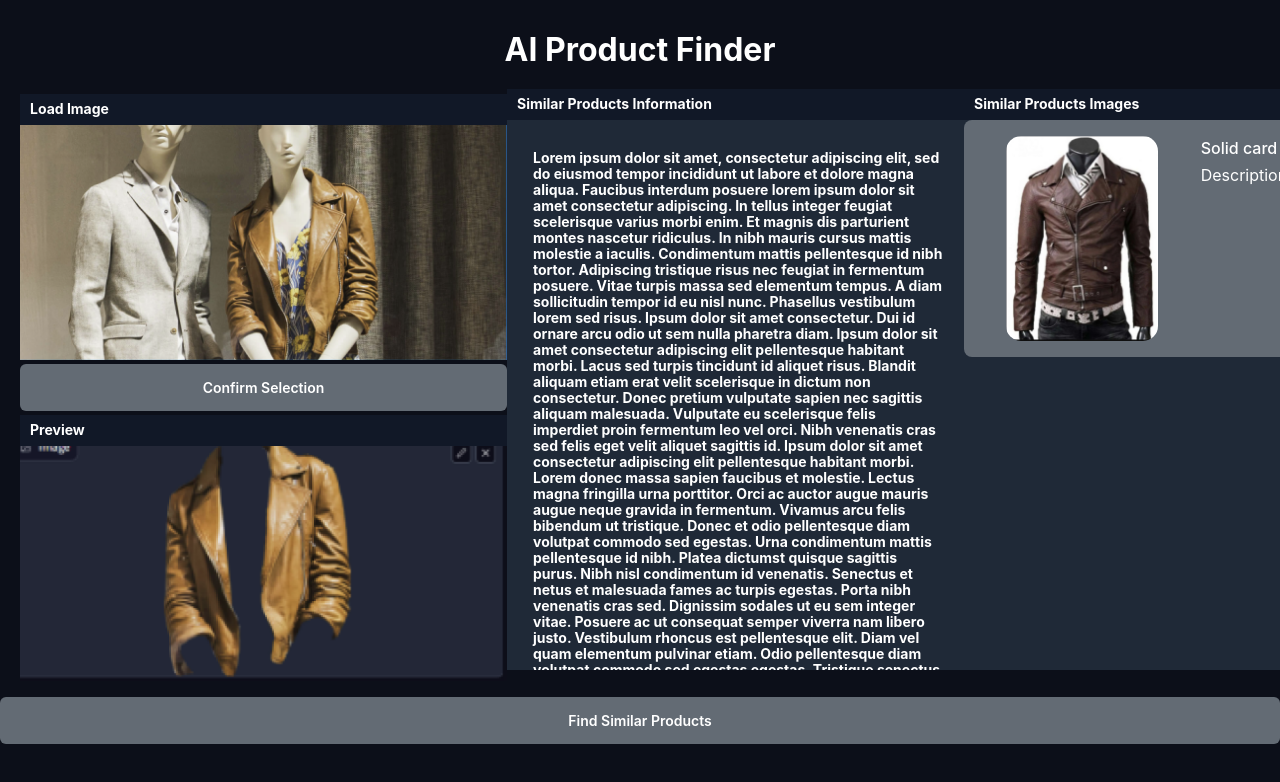
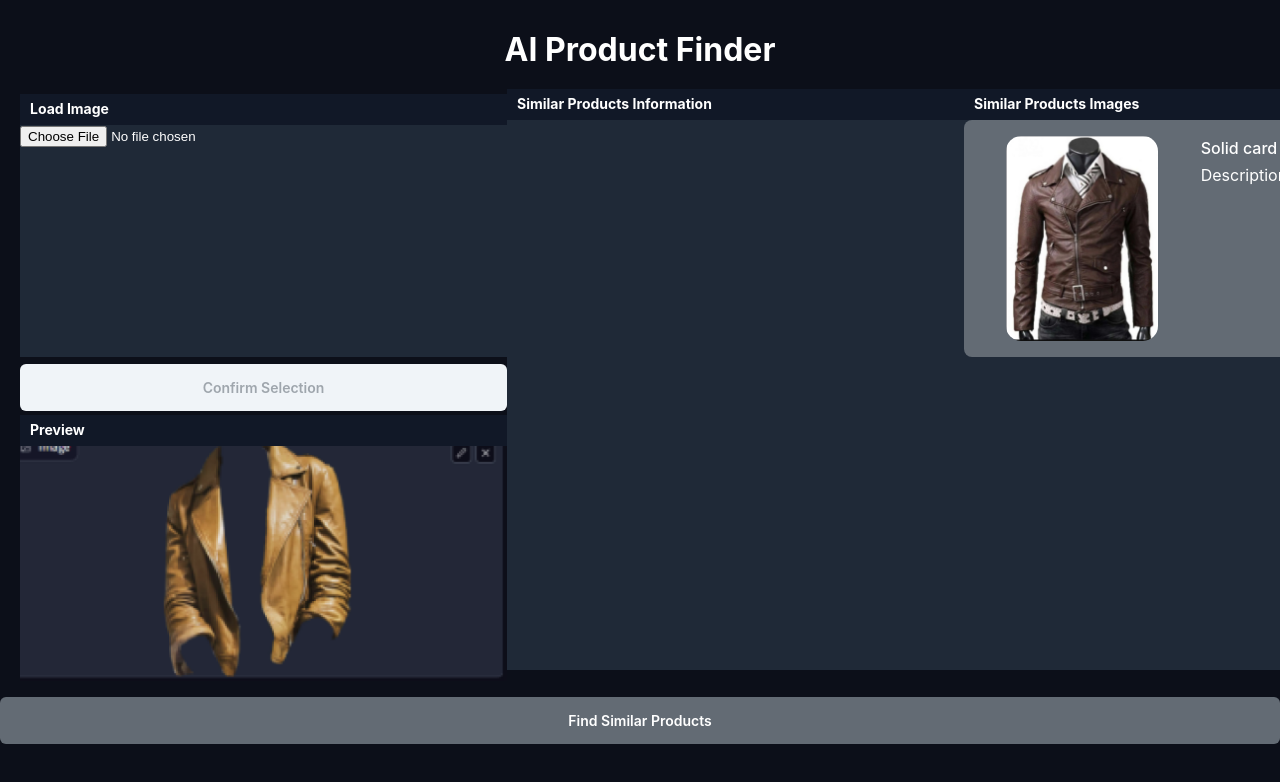
Before and after one commit to Rouhis/FashionFinder, a React (Create React App) app in the folder my-app/: page / in a window 1280 px wide. Shown: the top 782 px of the page. Built offline with nearby package versions, Linux system fonts and the light colour scheme.

Commit message:
Bard now returns answer in "json" format in box

```diff
--- a/my-app/src/App.js
+++ b/my-app/src/App.js
@@ -1,6 +1,6 @@
 
 import './App.css';
-import * as React from 'react';
+import React, {useState} from 'react';
 import Button from '@mui/joy/Button';
 import { Box } from '@mui/system';
 import LoadPic from './load_pic.png'
@@ -9,12 +9,38 @@ import Card from '@mui/joy/Card';
 import CardContent from '@mui/joy/CardContent';
 import Typography from '@mui/joy/Typography';
 import testjacket from './jacket.png';
+import axios from 'axios';
 
 
-function App() {
-  const ClickHandeler = () =>{
-    alert("Button clicked")
-  }
+const App = () => {
+    const [answer, setAnswer] = useState('');
+    const [isLoading, setIsLoading] = useState(false);
+    const [selectedImage, setSelectedImage] = useState(null); // New state for the image
+
+    const handleImageChange = (e) => {
+      setSelectedImage(e.target.files[0]);
+    };
+
+    const handleAskBard = async () => {
+      setIsLoading(true);
+
+      const formData = new FormData();
+      formData.append('image', selectedImage); // Append the image to the FormData object
+      formData.append('question', 'Find me products similiar to this from zalando and return the answer in JSON format.'); // Append other data you want to send
+
+      try {
+        const response = await axios.post('http://localhost:3001/ask-bard', formData, {
+          headers: {
+            'Content-Type': 'multipart/form-data', // Important header for files
+          },
+        });
+        setAnswer(response.data.answer);
+      } catch (error) {
+        console.error('Error fetching response from Bard:', error);
+      }
+
+      setIsLoading(false);
+    };
 
   return (
     <div className="App">
@@ -25,12 +51,15 @@ function App() {
             <div className="HeaderBox">
               <h5 className="BoxTitle">Load Image</h5>
             </div>
-            <img src={LoadPic} alt="Logo"></img>
-          </Box>
+            <input
+        type="file"
+        onChange={handleImageChange}
+        disabled={isLoading}
+      />
+        </Box>
           <div className="ConfirmButtonBox">
-            <Button color="neutral" className="ConfirmButton" variant="solid">Confirm Selection</Button>
+            <Button color="neutral" className="ConfirmButton" variant="solid" onClick={handleAskBard} disabled={isLoading || !selectedImage}>Confirm Selection</Button>
           </div>
-
           <Box className="PreviewBox">
         <div className="HeaderBox">
               <h5 className="BoxTitle">Preview</h5>
@@ -44,9 +73,7 @@ function App() {
               <h5 className="BoxTitle">Similar Products Information</h5>
             </div>
               <p className="InfoText">
-                Lorem ipsum dolor sit amet, consectetur adipiscing elit, sed do eiusmod tempor incididunt ut labore et dolore magna aliqua. Faucibus interdum posuere lorem ipsum dolor sit amet consectetur adipiscing. In tellus integer feugiat scelerisque varius morbi enim. Et magnis dis parturient montes nascetur ridiculus. In nibh mauris cursus mattis molestie a iaculis. Condimentum mattis pellentesque id nibh tortor. Adipiscing tristique risus nec feugiat in fermentum posuere. Vitae turpis massa sed elementum tempus. A diam sollicitudin tempor id eu nisl nunc. Phasellus vestibulum lorem sed risus. Ipsum dolor sit amet consectetur. Dui id ornare arcu odio ut sem nulla pharetra diam. Ipsum dolor sit amet consectetur adipiscing elit pellentesque habitant morbi. Lacus sed turpis tincidunt id aliquet risus. Blandit aliquam etiam erat velit scelerisque in dictum non consectetur. Donec pretium vulputate sapien nec sagittis aliquam malesuada. Vulputate eu scelerisque felis imperdiet proin fermentum leo vel orci. Nibh venenatis cras sed felis eget velit aliquet sagittis id. Ipsum dolor sit amet consectetur adipiscing elit pellentesque habitant morbi. Lorem donec massa sapien faucibus et molestie.
-                Lectus magna fringilla urna porttitor. Orci ac auctor augue mauris augue neque gravida in fermentum. Vivamus arcu felis bibendum ut tristique. Donec et odio pellentesque diam volutpat commodo sed egestas. Urna condimentum mattis pellentesque id nibh. Platea dictumst quisque sagittis purus. Nibh nisl condimentum id venenatis. Senectus et netus et malesuada fames ac turpis egestas. Porta nibh venenatis cras sed. Dignissim sodales ut eu sem integer vitae. Posuere ac ut consequat semper viverra nam libero justo. Vestibulum rhoncus est pellentesque elit. Diam vel quam elementum pulvinar etiam. Odio pellentesque diam volutpat commodo sed egestas egestas. Tristique senectus et netus et malesuada fames ac turpis. Purus ut faucibus pulvinar elementum integer enim neque volutpat ac
-                Lectus magna fringilla urna porttitor. Orci ac auctor augue mauris augue neque gravida in fermentum. Vivamus arcu felis bibendum ut tristique. Donec et odio pellentesque diam volutpat commodo sed egestas. Urna condimentum mattis pellentesque id nibh. Platea dictumst quisque sagittis purus. Nibh nisl condimentum id venenatis. Senectus et netus et malesuada fames ac turpis egestas. Porta nibh venenatis cras sed. Dignissim sodales ut eu sem integer vitae. Posuere ac ut consequat semper viverra nam libero justo. Vestibulum rhoncus e
+                {answer}
               </p>
             </Box>
         </div>
```
Also changed, not shown: 1 other file (tests, documents, lock files or other folders).
